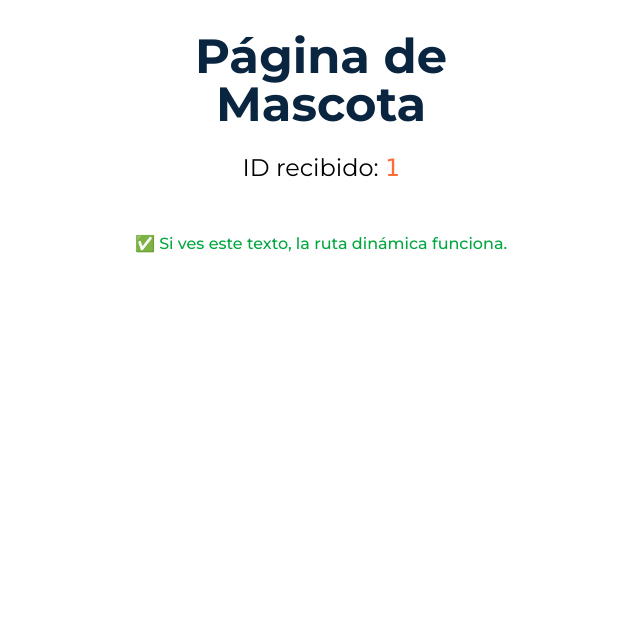
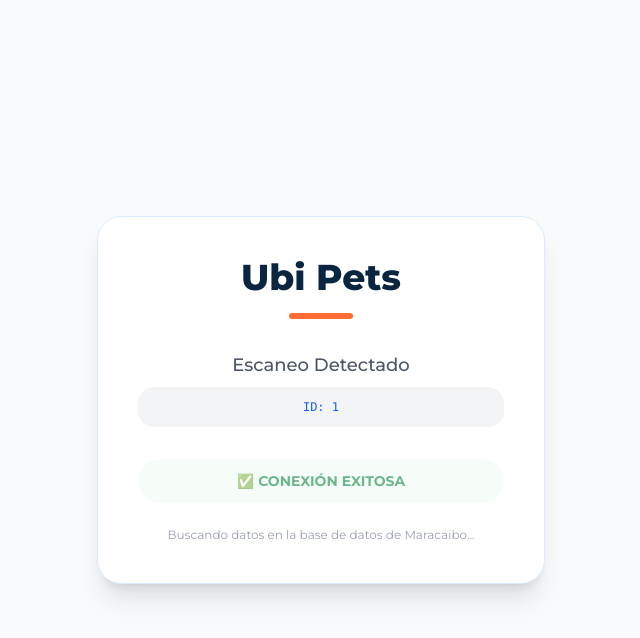
Before and after one commit to joeloco4u/ubi-pets, a Next.js app: page /pet/1 in a window 1280 px wide. Shown: the top 638 px of the page, without its empty margins (319-959 px from the left). Built offline with nearby package versions, Linux system fonts and the light colour scheme.

Commit message:
fix: async params pet id, qr link fixed and supabase singleton

```diff
--- a/app/(auth)/login/page.tsx
+++ b/app/(auth)/login/page.tsx
@@ -1,7 +1,7 @@
 "use client";
 
 import { useState } from "react";
-import { createBrowserClient } from "@supabase/ssr";
+import { supabase } from "@/lib/supabase-browser";
 import { useRouter } from "next/navigation";
 import Link from "next/link";
 import { PawPrint } from "lucide-react";
@@ -12,11 +12,6 @@
   const [password, setPassword] = useState("");
   const [error, setError] = useState("");
   const [loading, setLoading] = useState(false);
-
-  const supabase = createBrowserClient(
-    process.env.NEXT_PUBLIC_SUPABASE_URL!,
-    process.env.NEXT_PUBLIC_SUPABASE_ANON_KEY!
-  );
 
   const handleSubmit = async (e: React.FormEvent) => {
     e.preventDefault();
--- a/app/(protected)/dashboard/page.tsx
+++ b/app/(protected)/dashboard/page.tsx
@@ -1,18 +1,13 @@
 "use client";
 
 import { useEffect, useState } from "react";
-import { createBrowserClient } from "@supabase/ssr";
+import { supabase } from "@/lib/supabase-browser";
 import { useRouter } from "next/navigation";
 
 export default function DashboardPage() {
   const router = useRouter();
   const [user, setUser] = useState<{ user_metadata?: { full_name?: string } } | null>(null);
   const [loading, setLoading] = useState(true);
-
-  const supabase = createBrowserClient(
-    process.env.NEXT_PUBLIC_SUPABASE_URL!,
-    process.env.NEXT_PUBLIC_SUPABASE_ANON_KEY!
-  );
 
   useEffect(() => {
     const getUser = async () => {
--- a/app/(protected)/pets/page.tsx
+++ b/app/(protected)/pets/page.tsx
@@ -1,6 +1,6 @@
 "use client";
 import { useState, useEffect } from "react";
-import { createBrowserClient } from "@supabase/ssr";
+import { supabase } from "@/lib/supabase-browser";
 import { Button } from "@/components/ui/button";
 import { Input } from "@/components/ui/input";
 import { Card, CardContent, CardHeader, CardTitle } from "@/components/ui/card";
@@ -15,11 +15,6 @@
     { message: "La especie debe ser Perro o Gato" }
   ),
 });
-
-const supabase = createBrowserClient(
-  process.env.NEXT_PUBLIC_SUPABASE_URL!,
-  process.env.NEXT_PUBLIC_SUPABASE_ANON_KEY!
-);
 
 const BASE_URL = "https://ubi-petsweb-gib0idwgy-joeloco4us-projects.vercel.app";
 
--- a/app/pet/[id]/page.tsx
+++ b/app/pet/[id]/page.tsx
@@ -1,16 +1,23 @@
 export default async function PublicPetPage({
-  params
+  params,
 }: {
-  params: Promise<{ id: string }>
+  params: Promise<{ id: string }>;
 }) {
   const { id } = await params;
 
   return (
-    <div className="min-h-screen bg-white p-8 text-center">
-      <div className="max-w-md mx-auto">
-        <h1 className="text-5xl font-bold text-[#0A2540]">Página de Mascota</h1>
-        <p className="text-2xl mt-6">ID recibido: <span className="font-mono text-[#FF6B35]">{id}</span></p>
-        <p className="mt-12 text-green-600 font-medium">✅ Si ves este texto, la ruta dinámica funciona.</p>
+    <div className="min-h-screen bg-slate-50 flex flex-col items-center justify-center p-6 text-center">
+      <div className="bg-white p-10 rounded-3xl shadow-xl border border-blue-100 max-w-md w-full">
+        <h1 className="text-4xl font-extrabold text-[#0A2540] mb-4">Ubi Pets</h1>
+        <div className="h-1.5 w-16 bg-[#FF6B35] mx-auto mb-8 rounded-full"></div>
+        <p className="text-gray-600 text-lg mb-2 font-medium">Escaneo Detectado</p>
+        <code className="block bg-gray-100 p-3 rounded-lg text-xs text-blue-600 mb-8 break-all">
+          ID: {id}
+        </code>
+        <div className="py-3 px-6 bg-green-50 text-green-700 rounded-full text-sm font-bold animate-pulse">
+          ✅ CONEXIÓN EXITOSA
+        </div>
+        <p className="mt-6 text-gray-400 text-xs">Buscando datos en la base de datos de Maracaibo...</p>
       </div>
     </div>
   );
--- /dev/null
+++ b/lib/supabase-browser.ts
@@ -0,0 +1,6 @@
+import { createBrowserClient } from "@supabase/ssr";
+
+export const supabase = createBrowserClient(
+  process.env.NEXT_PUBLIC_SUPABASE_URL!,
+  process.env.NEXT_PUBLIC_SUPABASE_ANON_KEY!
+);
```
